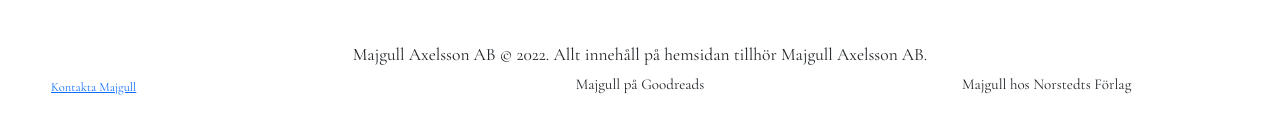
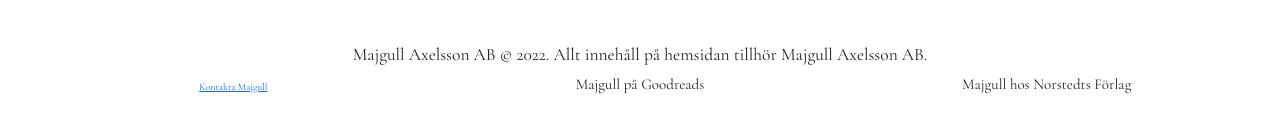
Before and after one commit to patrik-schoon-axelsson/majgullaxelsson.se, a Next.js app: page /om-majgull in a window 1280 px wide. Shown: the part 1265-1397 px from the top of the page. Built offline with nearby package versions, Linux system fonts and the light colour scheme.

Commit message:
Added NewsCard, modal form.

```diff
--- a/components/NewsCard.js
+++ b/components/NewsCard.js
@@ -8,7 +8,7 @@ const NewsCard = (props) => {
                 {props.evenIndex === 1 ?
                 <Container>
                     <Row>
-                        <h4 className="text-center m-3">{props.title}</h4>
+                        <h4 className="text-center m-3 display-handwriting">{props.title}</h4>
                     </Row>
                     <Row>
                         <Col lg={4} sm={5}>
--- a/components/input/FooterModal.js
+++ b/components/input/FooterModal.js
@@ -10,7 +10,7 @@ const FooterModal = () => {
 
     return (
         <>
-            <Button variant="link" onClick={toggleVisibility}><h5 className="text-center m-2">Kontakta Majgull</h5></Button>
+            <h5 className="text-center m-2"><Button variant="link" onClick={toggleVisibility}>Kontakta Majgull</Button> </h5>
 
             <Modal show={modalVisible} onHide={toggleVisibility}>
                 <Modal.Header closeButton>
```
